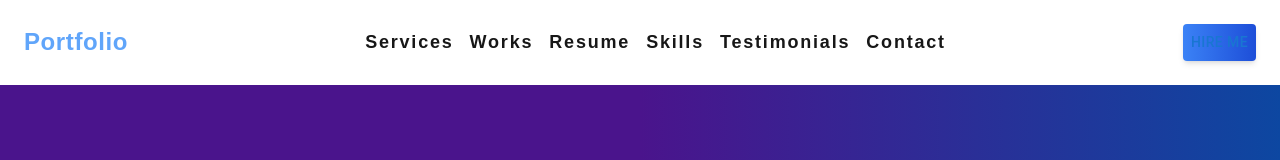
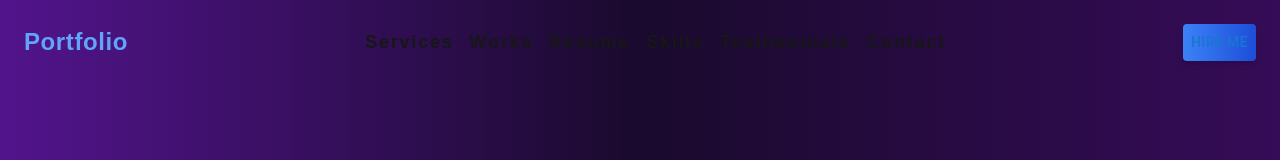
Before and after one commit to TahmidMuntaser/Personal_Portfolio_Web, a Next.js app in the folder myproject/: page /sample in a window 1280 px wide. Shown: the top 160 px of the page. Built offline with nearby package versions, Linux system fonts and the light colour scheme.

Commit message:
navbar color changed

```diff
--- a/myproject/src/app/sample/components/ui/Hero.jsx
+++ b/myproject/src/app/sample/components/ui/Hero.jsx
@@ -23,7 +23,7 @@ const AnimatedText = ({ text, showCursor = true, initialDelay = 0, letterDelay =
 const Hero = () => {
   return (
     <section
-      className="flex flex-col md:flex-row items-center justify-between min-h-screen px-14 bg-gradient-to-r from-[#4a148c] via-[#4a148c] to-[#0d47a1] text-white"
+      className="flex flex-col md:flex-row items-center justify-between min-h-screen px-14 bg-gradient-to-r from-[#52148c] via-[#1a0a2e] to-[#350c57] text-white"
     >
       {/* Left Section */}
       <div className="max-w-2xl bg-black/60 p-10 rounded-lg">
--- a/myproject/src/app/sample/components/ui/Navbar.jsx
+++ b/myproject/src/app/sample/components/ui/Navbar.jsx
@@ -8,7 +8,7 @@ const Navbar = () => {
 
   useEffect(() => {
     const handleScroll = () => {
-      if (window.scrollY > 200) {
+      if (window.scrollY > 100) {
         setScrolled(true);
       } else {
         setScrolled(false);
@@ -22,8 +22,8 @@ const Navbar = () => {
     <nav
       className={`z-50 flex items-center justify-between transition-all duration-300 p-6 ${
         scrolled
-          ? 'fixed top-0 left-0 right-0 p-6 bg-[#0a192f] shadow-md animate-jump'
-          : 'relative p-6 bg-transparent'
+          ? 'fixed top-0 left-0 right-0 p-6 bg-[#0c0c0c] shadow-md animate-jump'
+          : 'relative p-6 bg-gradient-to-r from-[#52148c] via-[#1a0a2e] to-[#350c57]'
       }`}
     >
       <div className="flex items-center">
--- a/myproject/src/app/sample/components/ui/Services.jsx
+++ b/myproject/src/app/sample/components/ui/Services.jsx
@@ -4,7 +4,7 @@ import React from 'react';
 
 const Services = ({ services }) => {
     return (
-        <section id='services' className="py-10 bg-gray-1000 scroll-mt-44">
+        <section id='services' className="py-10 scroll-mt-44">
             <div className="container mx-auto px-4">
                 <h2 className="text-center text-5xl font-bold mb-4 bg-clip-text text-transparent bg-gradient-to-r from-purple-800 to-purple-300">
                     My Services
```
